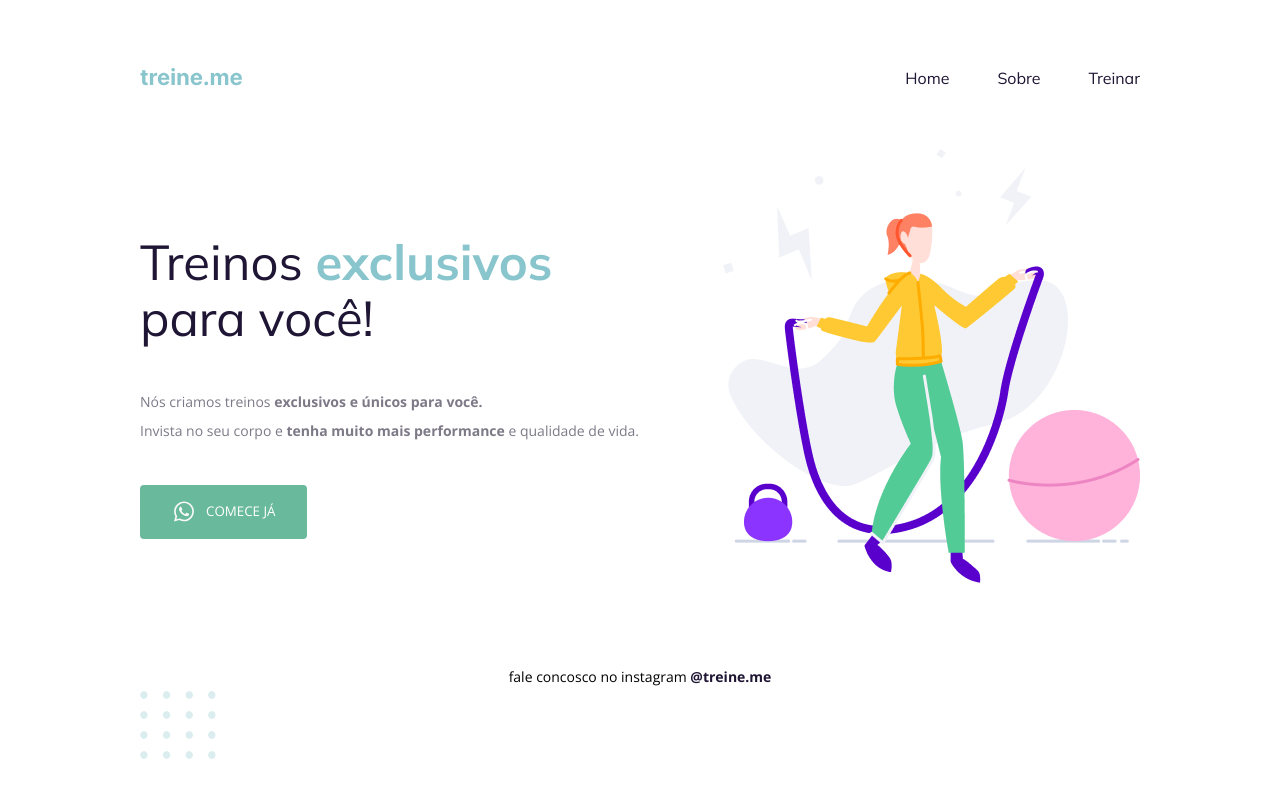
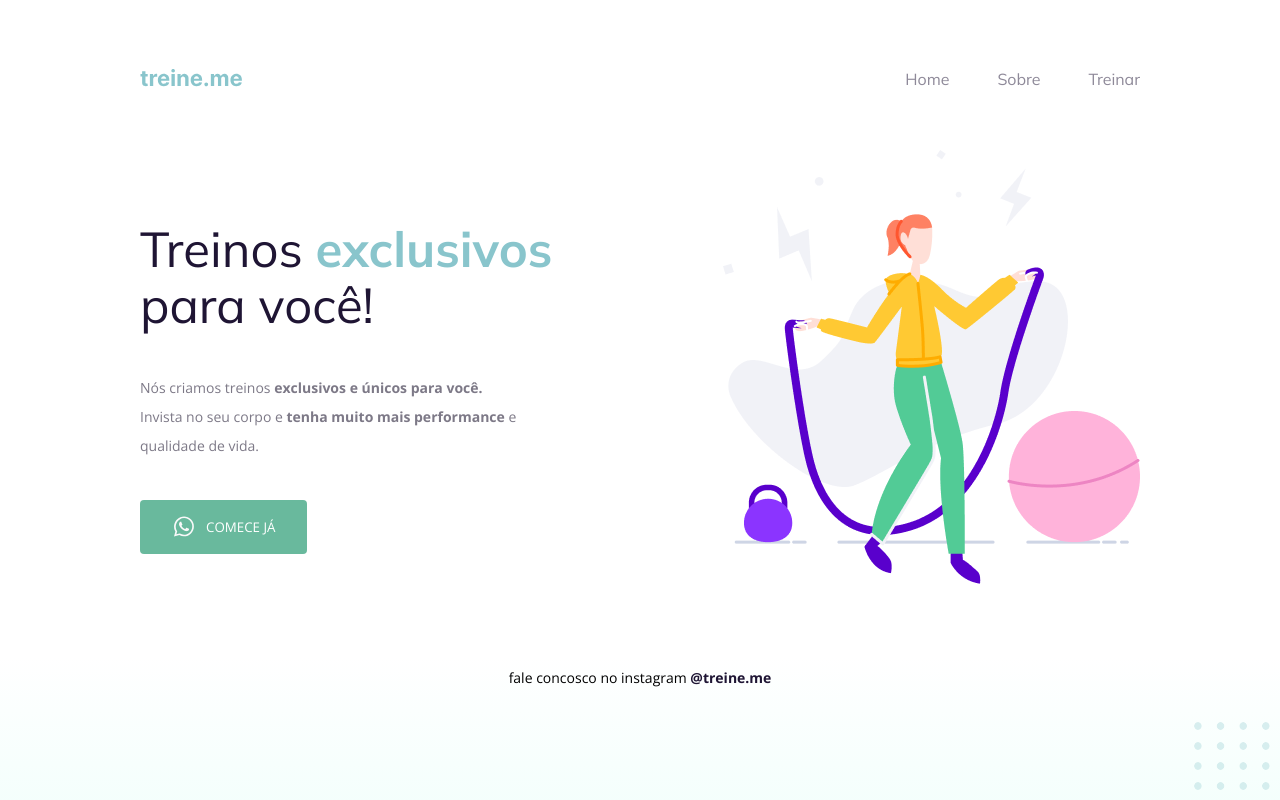
Before and after one commit to denilsonbaptista/treine.me, a plain HTML site: page index.html in a window 1280 px wide. Drawn offline with nearby package versions, Linux system fonts and the light colour scheme.

Commit message:
:lipstick: Linear-gradient background and final adjustments

```diff
--- a/index.html
+++ b/index.html
@@ -71,6 +71,7 @@
       <footer>fale concosco no instagram <a href="#">@treine.me</a></footer>
 
       <img
+        id="balls"
         src="./assets/balls.svg"
         alt="Bolinhas decorativas verdes no canto inferior direito da página"
       />
--- a/style.css
+++ b/style.css
@@ -3,12 +3,23 @@ body {
   margin: 0;
 
   font-family: 'Open Sans', sans-serif;
+
+  /* 👇🏻 O gradiente é aplicado de cima para baixo do elemento, o que significa que a cor mudará gradualmente de transparente na parte superior para uma cor verde semitransparente na parte inferior */
+  background: linear-gradient(180deg, rgba(227, 255, 248, 0) 82.08%, rgba(227, 255, 248, 0.38) 100%);
+
+  /* 👇🏻 "min-height: 100vh;" é um código CSS que define a altura mínima de um elemento como 100% da altura da viewport (vh).
+
+  - "min-height": Esta propriedade define a altura mínima de um elemento.
+  - "100vh": Este valor define a altura mínima como 100% da altura da viewport (vh). A altura da viewport refere-se à altura da janela do navegador ou viewport e 100vh significa que o elemento ocupará a altura total da viewport.
+  */
+  min-height: 100vh;
 }
 
 /* 👇🏻 Alinhando o page ao centro e definindo a largura */
 .page {
-  margin: 64px auto 0;
   width: 1000px;
+  margin: 0 auto;
+  padding-top: 65px;
 }
 
 /* 👇🏻 Navegação - Atribuindo o espaçamento com o display */
@@ -36,9 +47,15 @@ a {
   text-decoration: none;
 }
 
+/* 👇🏻 Adicionando opacidade no navigation */
+ul li a {
+  opacity: 0.5;
+}
+
 /* 👇🏻 Adicionando um hover, para quando eu passar o mouse em cima */
 ul li a:hover {
   font-weight: bold;
+  opacity: 1;
 }
 
 /* 👇🏻 Adicionando fonte no `h1` */
@@ -78,6 +95,7 @@ section p {
   color: #7d7987;
 
   margin: 40px 0;
+  width: 438px;
 }
 
 /* 👇🏻 Estilizando o button */
@@ -122,3 +140,10 @@ footer {
 footer a {
   font-weight: bold;
 }
+
+/* 👇🏻 Posicionando o balls */
+#balls {
+  position: fixed;
+  right: 0;
+  bottom: 0;
+}
```
